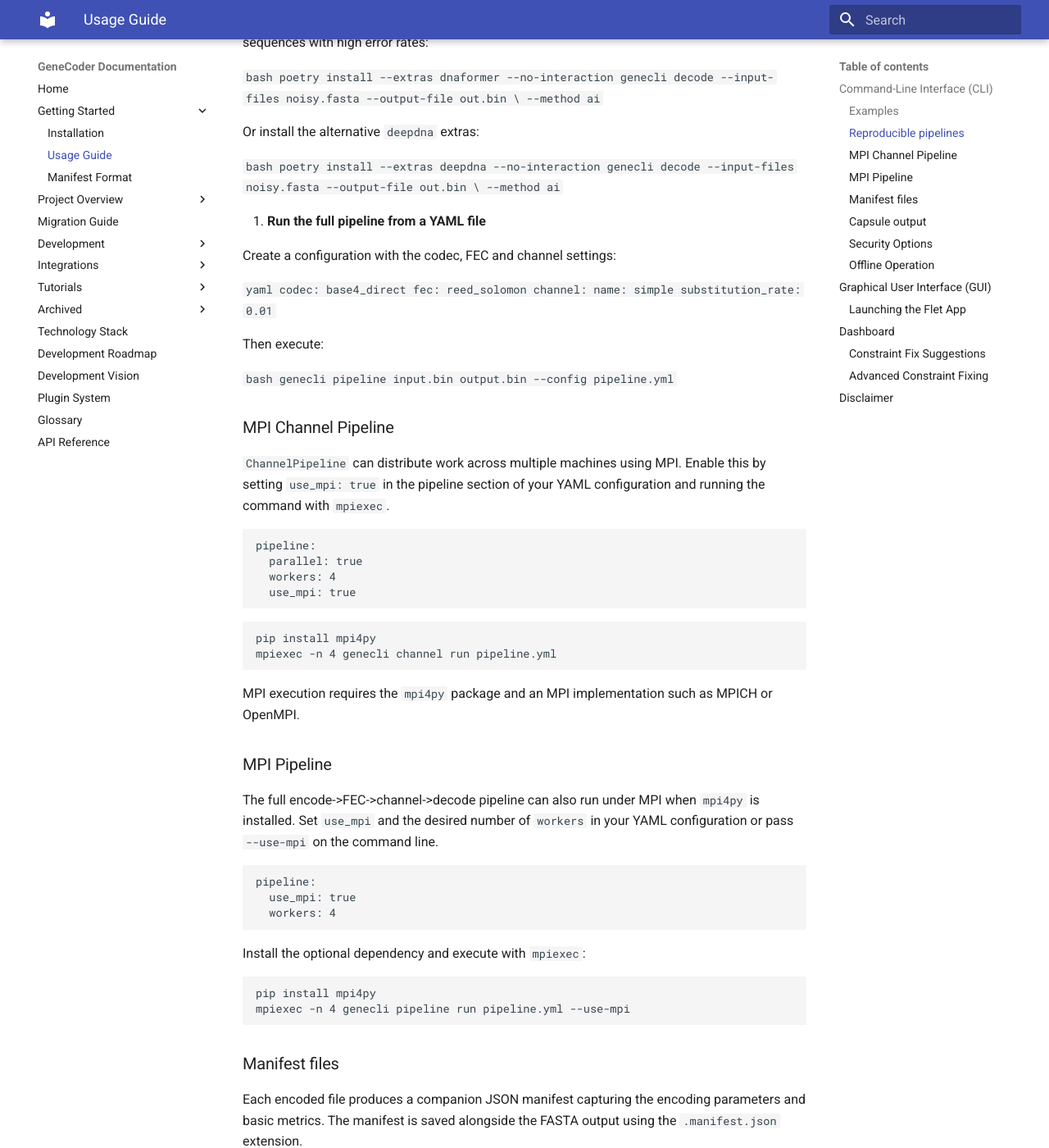
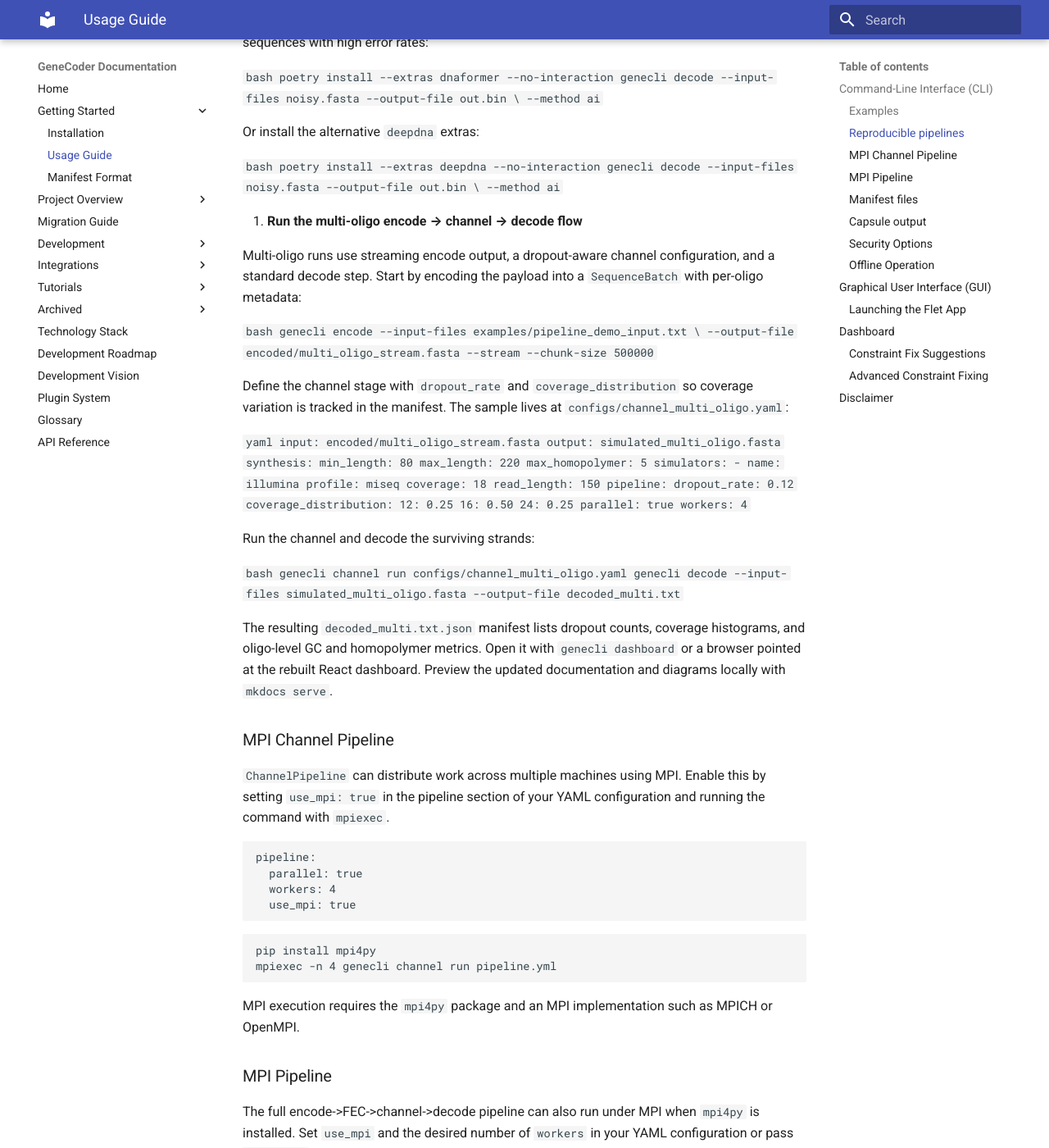
Before and after one commit to d0tTino/GeneCoder, an MkDocs documentation site: the page built from docs/usage.md, in a window 1280 px wide and 1400 px high, scrolled down 6745 px. Shown: the whole window at 82% size. Built offline with MkDocs 1.6.1 and Material for MkDocs 9.7.7, drawn with Linux system fonts in a browser that asks for light colours.

Commit message:
Document multi-oligo pipeline and refreshed dashboard assets

````diff
--- a/docs/usage.md
+++ b/docs/usage.md
@@ -379,23 +379,47 @@ genecli channel run decay_config.yml
        --method ai
    ```
 
-17. **Run the full pipeline from a YAML file**
+17. **Run the multi-oligo encode → channel → decode flow**
 
-   Create a configuration with the codec, FEC and channel settings:
+   Multi-oligo runs use streaming encode output, a dropout-aware channel configuration, and a standard decode step. Start by encoding the payload into a `SequenceBatch` with per-oligo metadata:
+
+   ```bash
+   genecli encode --input-files examples/pipeline_demo_input.txt \
+       --output-file encoded/multi_oligo_stream.fasta --stream --chunk-size 500000
+   ```
+
+   Define the channel stage with `dropout_rate` and `coverage_distribution` so coverage variation is tracked in the manifest. The sample lives at `configs/channel_multi_oligo.yaml`:
 
    ```yaml
-   codec: base4_direct
-   fec: reed_solomon
-   channel:
-     name: simple
-     substitution_rate: 0.01
+   input: encoded/multi_oligo_stream.fasta
+   output: simulated_multi_oligo.fasta
+   synthesis:
+     min_length: 80
+     max_length: 220
+     max_homopolymer: 5
+   simulators:
+     - name: illumina
+       profile: miseq
+       coverage: 18
+       read_length: 150
+   pipeline:
+     dropout_rate: 0.12
+     coverage_distribution:
+       12: 0.25
+       16: 0.50
+       24: 0.25
+     parallel: true
+     workers: 4
    ```
 
-   Then execute:
+   Run the channel and decode the surviving strands:
 
-  ```bash
-  genecli pipeline input.bin output.bin --config pipeline.yml
-  ```
+   ```bash
+   genecli channel run configs/channel_multi_oligo.yaml
+   genecli decode --input-files simulated_multi_oligo.fasta --output-file decoded_multi.txt
+   ```
+
+   The resulting `decoded_multi.txt.json` manifest lists dropout counts, coverage histograms, and oligo-level GC and homopolymer metrics. Open it with `genecli dashboard` or a browser pointed at the rebuilt React dashboard. Preview the updated documentation and diagrams locally with `mkdocs serve`.
 
 ### MPI Channel Pipeline
 
````
Also changed, not shown: README.md (+12 -9 lines), docs/gui_tutorial.md (+2 -2 lines), docs/index.md (+1 -1 lines), docs/migration.md (+11 -0 lines), docs/pipeline_examples.md (+49 -8 lines), web/helix-ui/README.md (+6 -2 lines), docs/images/dashboard_enhanced.svg (added), docs/images/multi_oligo_flow.svg (added), web/helix-ui/src/assets/dashboard_enhanced.svg (added), 1 other file.
